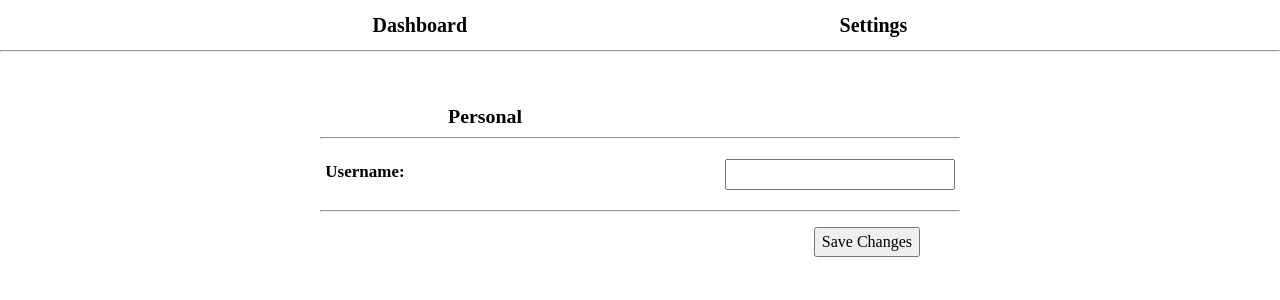
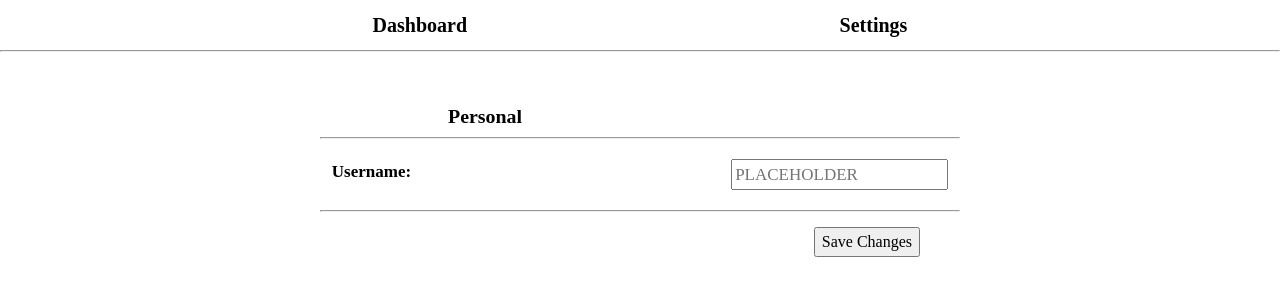
Before and after one commit to biddenboi/Checkpoint, a React (Vite) app: page / in a window 1280 px wide. Both pictures are taken after a click on the link "Settings". Shown: the top 300 px of the page. Built offline with nearby package versions, Linux system fonts and the light colour scheme.

Commit message:
created handleSubmit with temporary e.preventDefault() and placeholder for username text

```diff
--- a/src/Pages/Settings.css
+++ b/src/Pages/Settings.css
@@ -22,6 +22,10 @@ form.settings label {
     margin:20px 0px;
 }
 
+label.usernameSetting > input {
+    font-weight: 400;
+}
+
 form.settings button {
     margin-top:15px;
     margin-left:auto;
--- a/src/Pages/Settings.jsx
+++ b/src/Pages/Settings.jsx
@@ -1,12 +1,19 @@
 import './Settings.css'
 
+const handleSubmit = (e) => {
+    e.preventDefault();
+
+    const formData = new FormData(e.target);
+    console.log(formData.get("username"))
+}
+
 function Settings() {
-    return <form action="" className="settings">
+    return <form onSubmit={handleSubmit} className="settings">
         {SettingsGroup(
             <>
                 <label className="usernameSetting">
                     Username:
-                    <input type="text" />
+                    <input type="text" placeholder='PLACEHOLDER' name="username"/>
                 </label>
             </>
         )}
```
